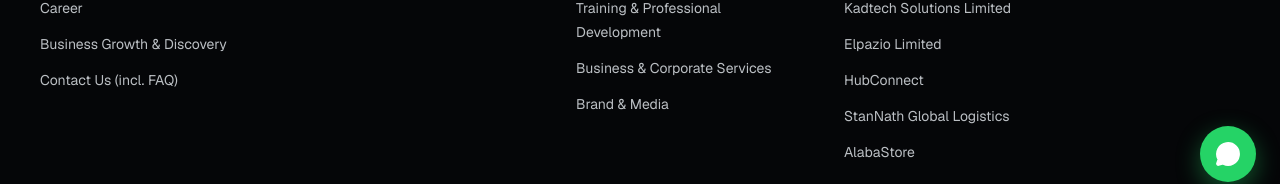
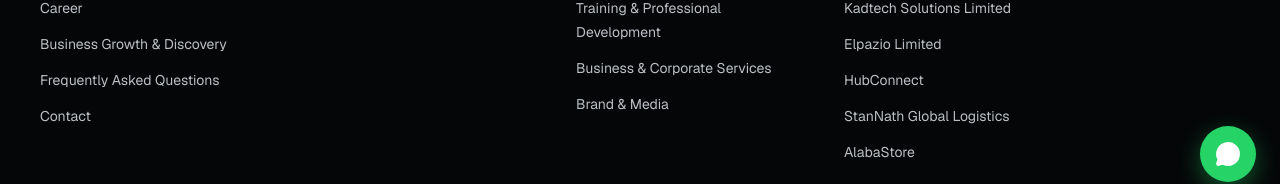
Before and after one commit to MartinezKnight/martinez-knight, a React (Vite) app: page /sitemap in a window 1280 px wide. Shown: the part 594-778 px from the top of the page. Built offline with nearby package versions, Linux system fonts and the light colour scheme; no server answers.

Commit message:
Separate FAQ and contact destinations in sitemap

```diff
--- a/src/pages/Sitemap.tsx
+++ b/src/pages/Sitemap.tsx
@@ -48,7 +48,8 @@ export default function Sitemap() {
               { to: "/blog", label: "Blog" },
               { to: "/career", label: "Career" },
               { to: "/business-discovery", label: "Business Growth & Discovery" },
-              { to: "/contact", label: "Contact Us (incl. FAQ)" },
+              { to: "/faq", label: "Frequently Asked Questions" },
+              { to: "/contact", label: "Contact" },
             ]}
           />
           <Column
```
